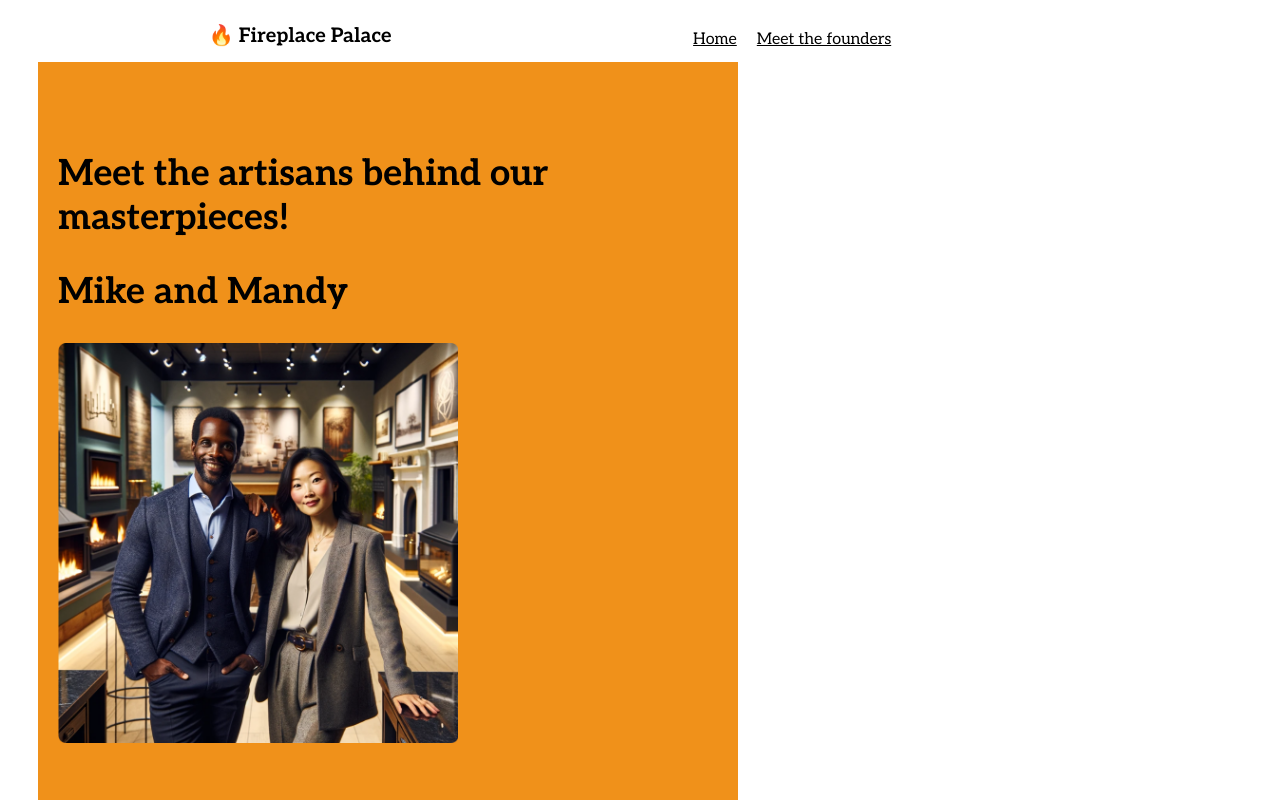
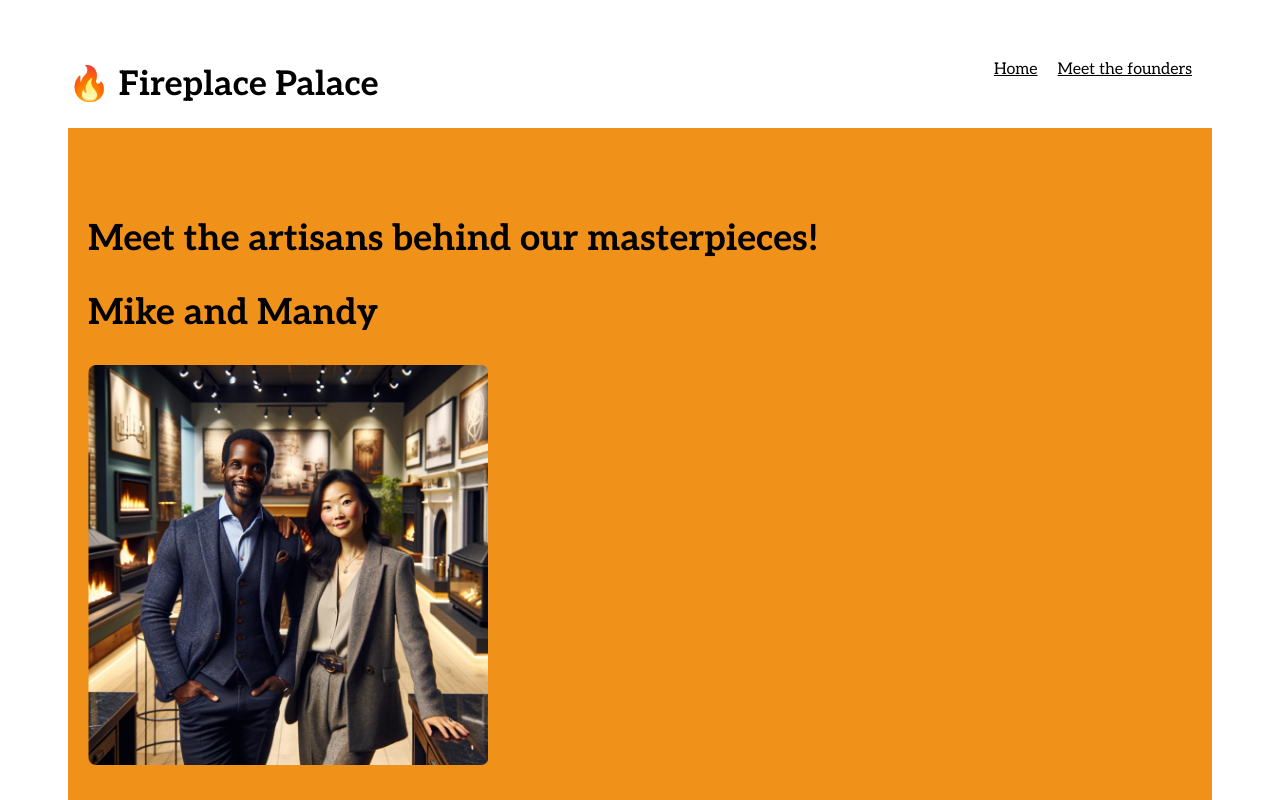
Before and after one commit to SchoolOfCode/bc16-w7d3-workshop-nextjs-boilerplate-room-5-week-7, a Next.js app: page /founders in a window 1280 px wide. Shown: the top 800 px of the page. Built offline with nearby package versions, Linux system fonts and the light colour scheme.

Commit message:
css edits

```diff
--- a/app/globals.css
+++ b/app/globals.css
@@ -5,11 +5,11 @@
 }
 
 .container {
-  display: grid;
+  /* display: grid; */
   grid-template-rows: auto;
   grid-template-columns: auto;
-  max-width: 600px;
-  margin: 20px;
+  /* max-width: 600px;
+  margin: 20px; */
   padding: 0 20px;
   justify-content: center;
   align-items: center;
@@ -25,10 +25,10 @@
 
 @media screen and (min-width: 1024px) {
   .container {
-    grid-template-columns: repeat(3, 1fr);
+    grid-template-columns: auto;
     min-width: 1024px;
     padding: 0 20px;
-    margin: 10px;
+    margin: 40px;
     justify-content: center;
     align-items: center;
 
--- a/src/Footer/Footer.css
+++ b/src/Footer/Footer.css
@@ -5,7 +5,7 @@ footer {
   grid-column-end: 5;
   background-color: rgb(238, 238, 238);
   margin-top: 20px;
-  padding: 20px 80px;
+  padding: 20px;
 }
 
 a {
@@ -15,7 +15,10 @@ a {
 @media screen and (min-width: 1024px) {
   footer {
     align-self: end;
-    grid-column-start: 1;
-    grid-column-end: 5;
+    justify-content: space-between;
+    display: flex;
+    padding: 20px;
+    /* /* grid-column-start: 1;
+    grid-column-end: 5; */
   }
 }
--- a/src/Header/Header.css
+++ b/src/Header/Header.css
@@ -1,10 +1,11 @@
 .site-title {
   font-size: 20px;
+
 }
 .site-header {
   grid-row: 1;
   grid-column: 1/5;
-  padding-left: 20px;
+  /* padding-left: 10px; */
 }
 
 .flex-wrapper {
@@ -72,9 +73,14 @@ button:hover {
 
   .flex-wrapper {
     display: flex;
-    justify-content: space-around;
+    justify-content: space-between;
     align-items: flex-start;
     flex-direction: row;
+  }
+
+  .site-title {
+    font-size: 34px;
+
   }
 }
 
--- a/src/Hero/Hero.css
+++ b/src/Hero/Hero.css
@@ -2,6 +2,7 @@
   display: grid;
   align-items: center;
   justify-content: center;
+  padding-top: 20px;
 }
 
 .hero-img {
```
Also changed, not shown: src/HowItWorks/HowItWorks.css (+7 -0 lines).
